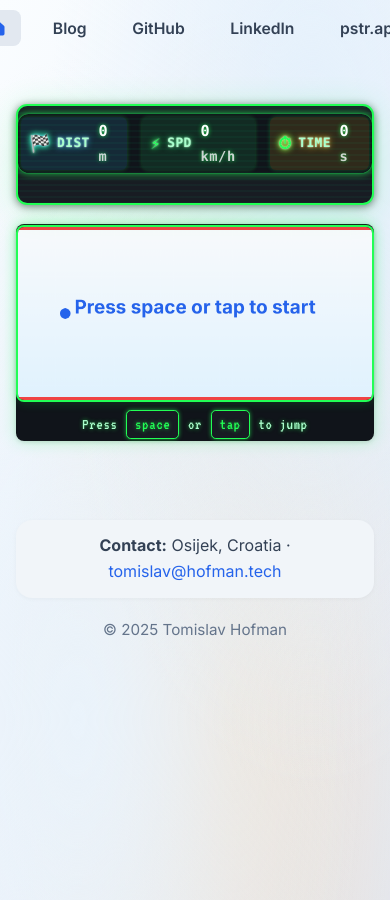
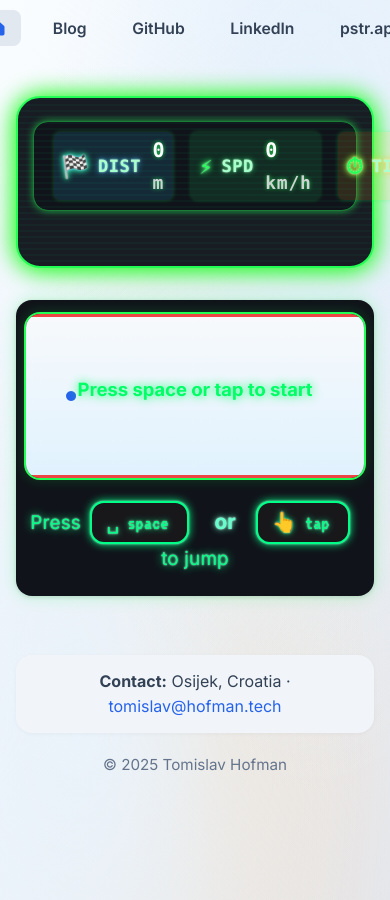
Before and after one commit to tomislavhofman/tomislavhofman.github.io, a Jekyll site: the page built from index.html, in a window 390 px wide. Built offline with Jekyll 4.4.1, drawn with Linux system fonts in a browser that asks for light colours.

Commit message:
Update look & feel.

```diff
--- a/css/custom.css
+++ b/css/custom.css
@@ -642,13 +642,14 @@
   display: block;
 }
 .retro-ui-hint {
+  font-size: 1.18rem;
+  margin-top: 1.1em;
+  margin-bottom: 0.7em;
+  letter-spacing: 0.01em;
+  color: #00ff88;
+  text-shadow: 0 0 8px #00ff88, 0 0 2px #fff;
   text-align: center;
-  margin-top: 0.5em;
-  color: #aaffcc;
-  font-size: 1em;
-  font-family: 'VT323', 'Fira Mono', 'Menlo', monospace;
-  letter-spacing: 0.04em;
-  text-shadow: 0 0 4px #22ff5599;
+  user-select: none;
 }
 .key {
   display: inline-block;
@@ -662,102 +663,41 @@
   font-family: inherit;
   box-shadow: 0 0 4px #22ff5599;
 }
-.retro-highscore-list {
-  background: #10141a;
+.key.control-tag {
+  display: inline-block;
+  font-size: 1.25rem;
+  font-family: 'VT323', 'Fira Mono', monospace;
+  background: #18181b;
+  color: #00ff88;
   border-radius: 0.7em;
-  box-shadow: 0 0 8px #22ff55cc, 0 0 1px #22ff55;
-  padding: 0.7em 1em 0.7em 1em;
-  margin: 0 auto;
-  max-width: 340px;
-  color: #22ff55;
-  font-family: 'VT323', 'Fira Mono', 'Menlo', monospace;
+  padding: 0.18em 0.9em 0.18em 0.7em;
+  margin: 0 0.5em 0 0.2em;
+  box-shadow: 0 0 8px #00ff88, 0 0 2px #fff;
+  text-shadow: 0 0 6px #00ff88, 0 0 2px #fff;
+  border: 2px solid #00ff88;
+  transition: box-shadow 0.2s, border 0.2s;
+  cursor: default;
+}
+.key.control-tag:focus {
+  outline: 2px solid #66ffcc;
+  box-shadow: 0 0 12px #66ffcc, 0 0 2px #fff;
+}
+.key-separator {
+  margin: 0 0.5em;
+  color: #66ffcc;
+  font-weight: bold;
   font-size: 1.1em;
-  text-align: center;
-  letter-spacing: 0.04em;
-  text-shadow: 0 0 6px #22ff55cc, 0 0 2px #22ff55;
+  text-shadow: 0 0 6px #66ffcc, 0 0 2px #fff;
 }
-.highscore-title {
-  font-size: 1.1em;
-  color: #aaffcc;
-  margin-bottom: 0.2em;
-  letter-spacing: 0.06em;
-  text-shadow: 0 0 6px #22ff55cc;
-}
-.highscore-ol {
-  list-style: none;
-  padding: 0;
-  margin: 0.2em 0 0 0;
-}
-.highscore-ol li {
-  background: rgba(34,255,85,0.09);
-  border-radius: 0.4em;
-  margin: 0.15em 0;
-  padding: 0.1em 0.5em;
-  color: #fff;
-  font-weight: bold;
-  text-shadow: 0 0 4px #22ff55cc;
-  font-size: 1.05em;
-}
-@media (max-width: 700px) {
-  .retro-console {
-    padding: 1em 0.2em 1.2em 0.2em;
-    max-width: 99vw;
+@media (prefers-color-scheme: dark) {
+  .key.control-tag {
+    background: #23272f;
+    color: #00ff88;
+    border-color: #00ff88;
+    box-shadow: 0 0 10px #00ff88, 0 0 2px #fff;
   }
-  .retro-ui-bar, .retro-highscore-list {
-    font-size: 1em;
-    padding: 0.4em 0.5em;
-  }
-  .retro-game-container {
-    padding: 0.3em 0.1em 0.3em 0.1em;
+  .retro-ui-hint {
+    color: #00ff88;
+    text-shadow: 0 0 10px #00ff88, 0 0 2px #fff;
   }
 }
-@media (max-width: 480px) {
-  .retro-console {
-    border-radius: 0.7em;
-    padding: 0.5em 0.05em 0.7em 0.05em;
-  }
-  .retro-ui-bar, .retro-highscore-list {
-    font-size: 0.95em;
-    padding: 0.2em 0.2em;
-  }
-  .retro-game-container {
-    border-radius: 0.5em;
-    padding: 0.1em 0.01em 0.1em 0.01em;
-  }
-  #dino-game {
-    border-radius: 0.5em;
-  }
-}
-
-.game-card-wrapper {
-  max-width: 40rem;
-  margin: 2.5em auto 0 auto;
-  padding: 0;
-  display: flex;
-  flex-direction: column;
-  align-items: center;
-}
-.game-card-wrapper .retro-console {
-  width: 100%;
-  box-sizing: border-box;
-  margin-bottom: 2.5em;
-  box-shadow: 0 4px 32px #22ff5533, 0 1.5px 8px #0008;
-  border: 2.5px solid #22ff55;
-  background: #181c23;
-}
-@media (max-width: 700px) {
-  .game-card-wrapper {
-    max-width: 99vw;
-    margin-top: 1.2em;
-  }
-  .game-card-wrapper .retro-console {
-    border-radius: 0.7em;
-    margin-bottom: 1.2em;
-  }
-}
-@media (max-width: 480px) {
-  .game-card-wrapper {
-    max-width: 100vw;
-    margin-top: 0.5em;
-  }
-}
--- a/index.html
+++ b/index.html
@@ -40,7 +40,13 @@
   <div id="score-tracker" class="retro-score-bar retro-ui-bar"></div>
   <div id="dino-game-container" class="retro-game-container">
       <canvas id="dino-game" width="600" height="150"></canvas>
-      <div class="retro-ui-hint">Press <span class="key">space</span> or <span class="key">tap</span> to jump</div>
+      <div class="retro-ui-hint" aria-label="Game controls: Press space or tap to jump">
+        Press
+        <span class="key control-tag" aria-label="Press space key" tabindex="0">␣ space</span>
+        <span class="key-separator">or</span>
+        <span class="key control-tag" aria-label="Tap screen or click" tabindex="0">👆 tap</span>
+        to jump
+      </div>
   </div>
   <div id="highscore-list" class="retro-highscore-list"></div>
 </div>
@@ -390,10 +396,23 @@
 
         function drawStartScreen() {
             ctx.save();
-            ctx.fillStyle = '#2563eb';
+            // Neon green gradient for text
+            const grad = ctx.createLinearGradient(0, height/2 - 32, 0, height/2 + 32);
+            grad.addColorStop(0, '#00FF66');
+            grad.addColorStop(1, '#00FFB2');
             ctx.font = 'bold 32px Inter, Arial, sans-serif';
             ctx.textAlign = 'center';
-            ctx.fillText('Press space or tap to start', width / 2, height / 2);
+            ctx.shadowColor = '#00FF66';
+            ctx.shadowBlur = 18;
+            ctx.fillStyle = grad;
+            // Animate pulse: scale up/down every 1.5s
+            const t = (performance.now() % 1500) / 1500;
+            const scale = 1 + 0.05 * Math.sin(t * 2 * Math.PI);
+            ctx.save();
+            ctx.translate(width / 2, height / 2);
+            ctx.scale(scale, scale);
+            ctx.fillText('Press space or tap to start', 0, 0);
+            ctx.restore();
             ctx.restore();
         }
 
```
